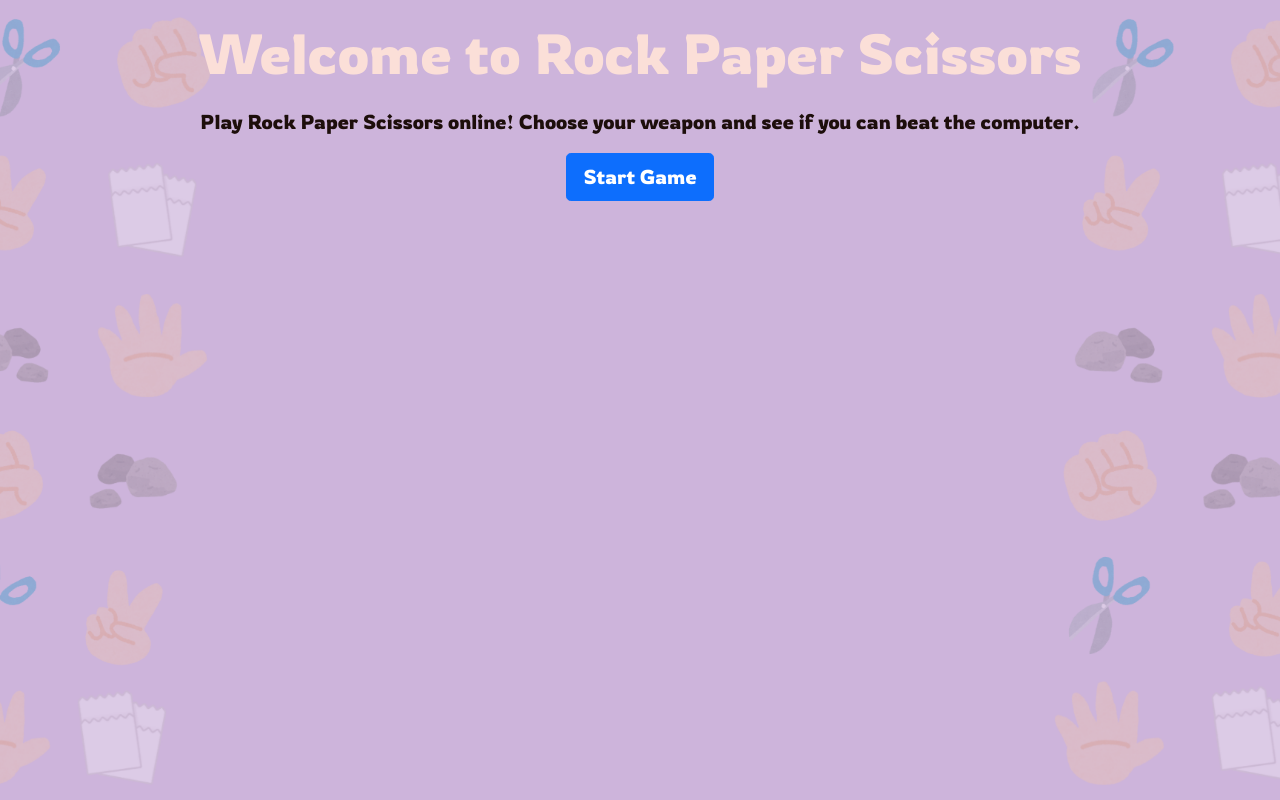
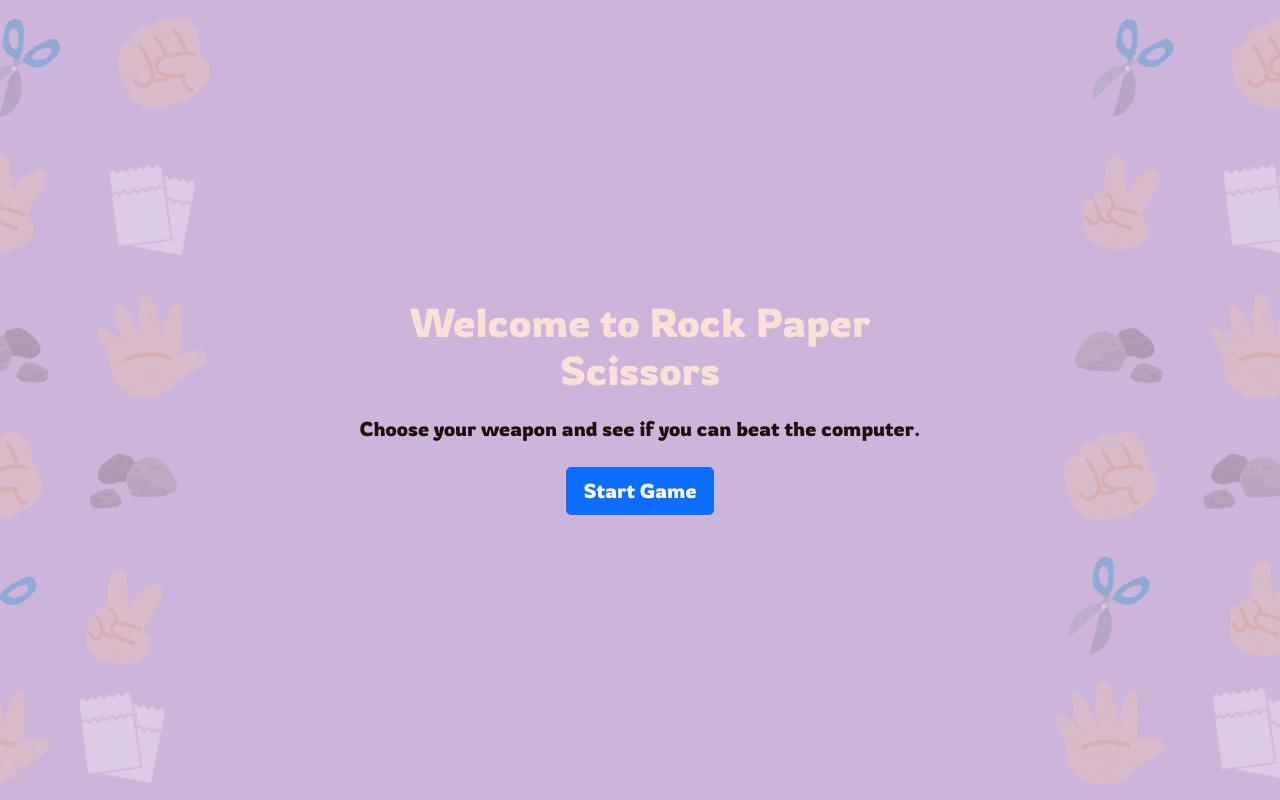
Before and after one commit to SafUmmSul91/RPS-MP, a plain HTML site: page assets/html/index.html in a window 1280 px wide. Drawn offline with nearby package versions, Linux system fonts and the light colour scheme; files that its build step writes are made by us from their sources; files whose address does not match are found by name.

```diff
--- a/assets/html/index.html
+++ b/assets/html/index.html
@@ -7,22 +7,24 @@
     <meta name="description" content="Play Rock Paper Scissors online! Choose your weapon and see if you can beat the computer.">
     <link href="https://cdn.jsdelivr.net/npm/bootstrap@5.0.2/dist/css/bootstrap.min.css" rel="stylesheet" integrity="sha384-EVSTQN3/azprG1Anm3QDgpJLIm9Nao0Yz1ztcQTwFspd3yD65VohhpuuCOmLASjC" crossorigin="anonymous">
     <link href="https://fonts.googleapis.com/css2?family=Rowdies:wght@400;700&family=Shadows+Into+Light&display=swap" rel="stylesheet">
-    <link rel="stylesheet" href="css/style.css">
+    <link rel="stylesheet" href="../css/style.css">
     <script src="https://kit.fontawesome.com/a7794c76ca.js" crossorigin="anonymous"></script>
 </head>
 <body>
 
+        <div class="row justify-content-center align-items-center vh-100">
+            <div class="col-md-6 text-center">
+                <h1>Welcome to Rock Paper Scissors</h1>
+                <p class="lead">Choose your weapon and see if you can beat the computer.</p>
 
-        <div class="container">
-            <h1 class="display-4">Welcome to <span class="font-family-rowdies">Rock Paper Scissors</span></h1>
-            <p class="lead">Play Rock Paper Scissors online! Choose your weapon and see if you can beat the computer.</p>
-            <div class="btn-group">
-                <a href="game.html" class="btn btn-primary btn-lg">Start Game</a>
+                <div class="btn" aria-label="Basic example">
+                    <a href="game.html" class="btn btn-primary btn-lg" id="start-btn">Start Game</a>
+                </div>
+
             </div>
         </div>
 
-
-
-    <script src="https://cdn.jsdelivr.net/npm/bootstrap@5.0.2/dist/js/bootstrap.bundle.min.js" integrity="sha384-MrcW6ZMFYlzcLA8Nl+NtUVF0sA7MsXsP1UyJoMp4YLEuNSfAP+JcXn/tWtIaxVXM" crossorigin="anonymous"></script>
+<script src="https://cdn.jsdelivr.net/npm/bootstrap@5.0.2/dist/js/bootstrap.bundle.min.js" integrity="sha384-MrcW6ZMFYlzcLA8Nl+NtUVF0sA7MsXsP1UyJoMp4YLEuNSfAP+JcXn/tWtIaxVXM" crossorigin="anonymous"></script>
+<script src="../js/script.js"></script>
 </body>
 </html>
```
Also changed, not shown: assets/html/game.html (+7 -4 lines), assets/images/paper.png (deleted).
